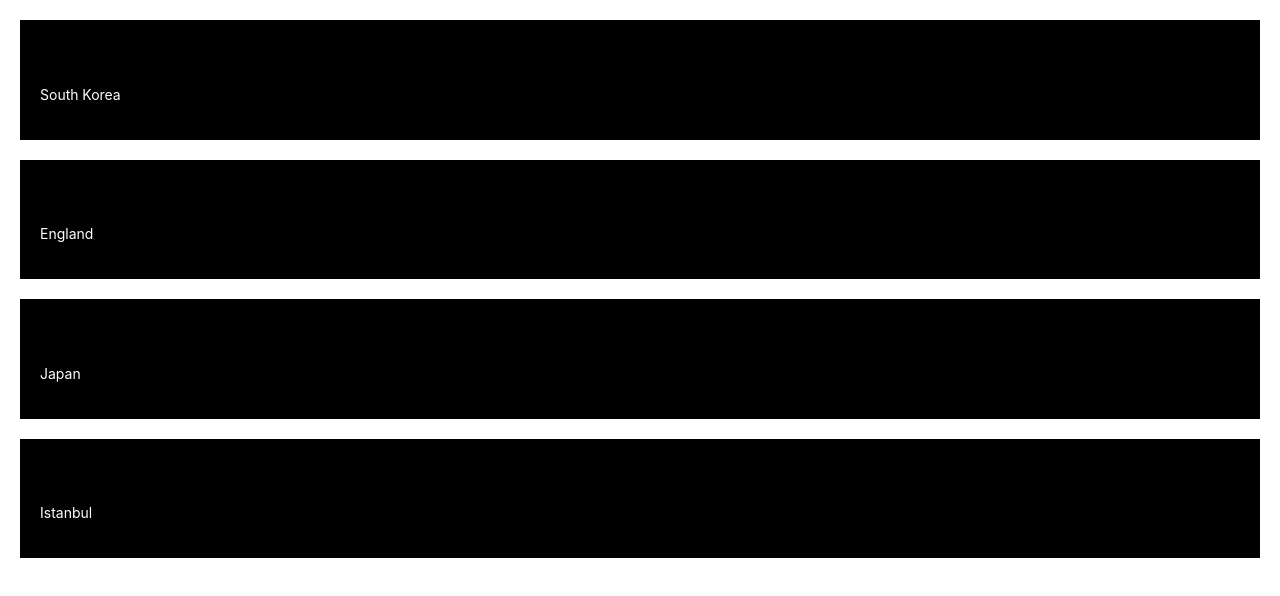
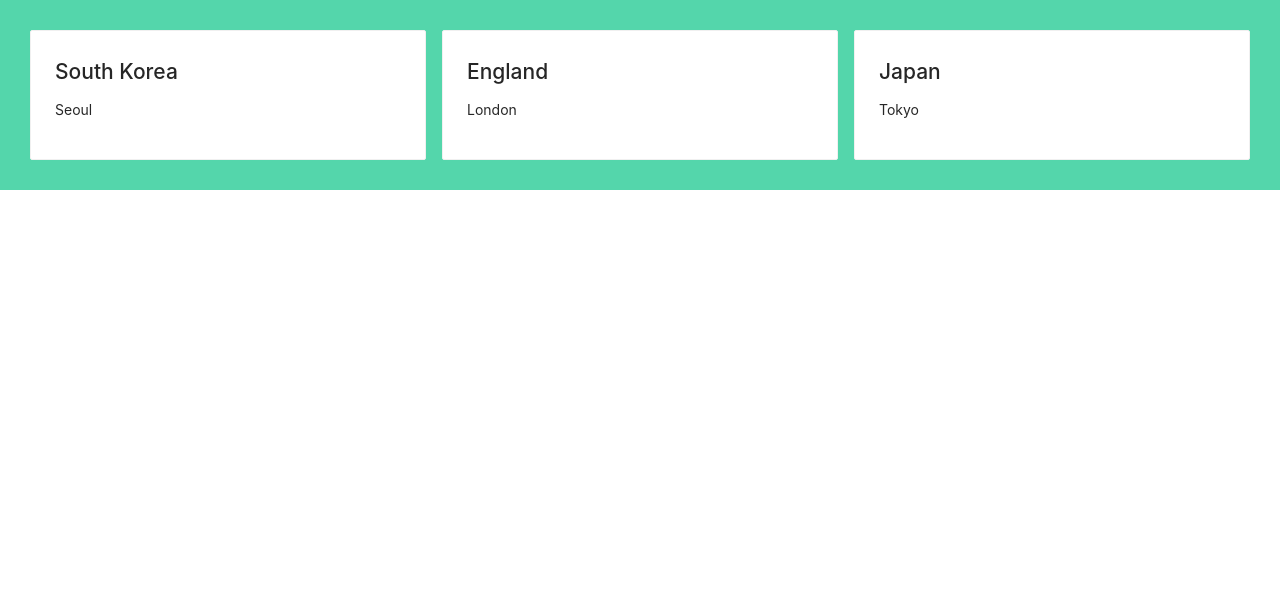
Before and after one commit to afidarindy/WEB3A-431729-AFIDA-REACT, a React (Create React App) app: page / in a window 1280 px wide. Shown: the top 596 px of the page. Built offline with nearby package versions, Linux system fonts and the light colour scheme.

Commit message:
site card wrapper

```diff
--- a/src/App.css
+++ b/src/App.css
@@ -1,8 +1,17 @@
 @import '~antd/dist/antd.css';
+
 .App {
   text-align: center;
 }
 
+.site-card-wrapper {
+  background: rgb(84, 214, 171) ;
+  padding: 30px;
+}
+
+
+
+/*
 .App-logo {
   height: 40vmin;
   pointer-events: none;
@@ -36,4 +45,4 @@
   to {
     transform: rotate(360deg);
   }
-}
+} */
--- a/src/App.js
+++ b/src/App.js
@@ -3,25 +3,38 @@ import React from 'react';
     import './App.css';
 
     import './style.css';
+    import { Row, Col, Card} from 'antd';
 
-const Cities = (props) => {
+    function App () {
+      const cardData = [
+        {
+          country : "South Korea",
+          city : "Seoul",
+        },
+        {
+          country : "England",
+          city : "London",
+        },
+        {
+          country : "Japan",
+          city : "Tokyo",
+        }
+      ]
+
       return (
-    <div class="cities">
-      <h2 class="title">{props.city}</h2>
-      <p>{props.country}</p>
+        <div className="site-card-wrapper">
+        <Row gutter={16}>
+          {cardData.map (data=>
+            <Col span={8}>
+            <Card bordered={true}>
+               <h2>{data.country}</h2>
+               <p>{data.city}</p>
+            </Card>
+            </Col>
+            )}
+        </Row>
         </div>
-  )
-}
-
-const App = () => {
-  return (
-    <div>
-      <Cities city="Seoul" country="South Korea" />
-      <Cities city="London" country="England" />
-      <Cities city="Tokyo" country="Japan" />
-      <Cities city="Turkiye" country="Istanbul" />
-  </div>
-  )
+        );
     }
 
     export default App;
```
Lines whose indentation alone changed are shown as unchanged.
